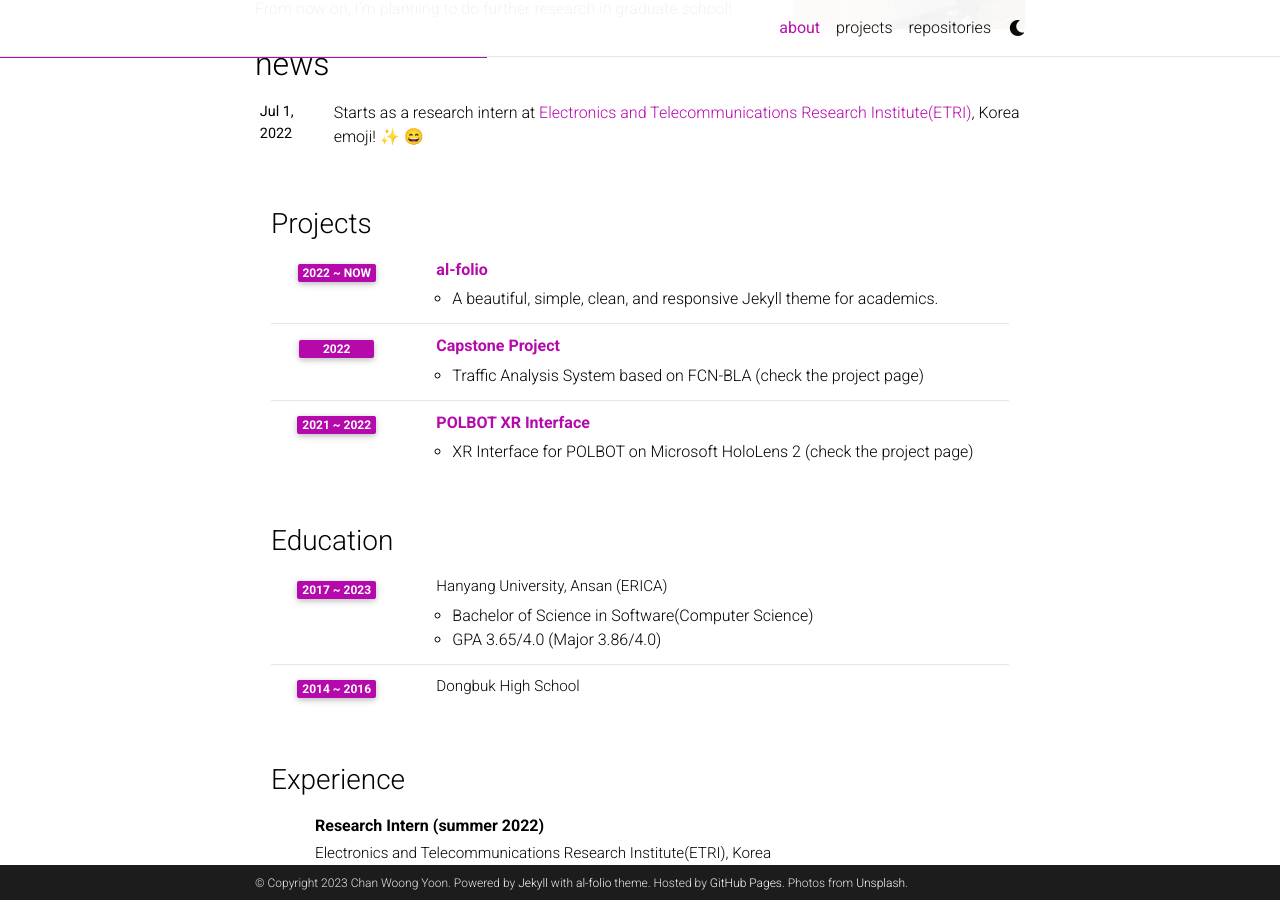
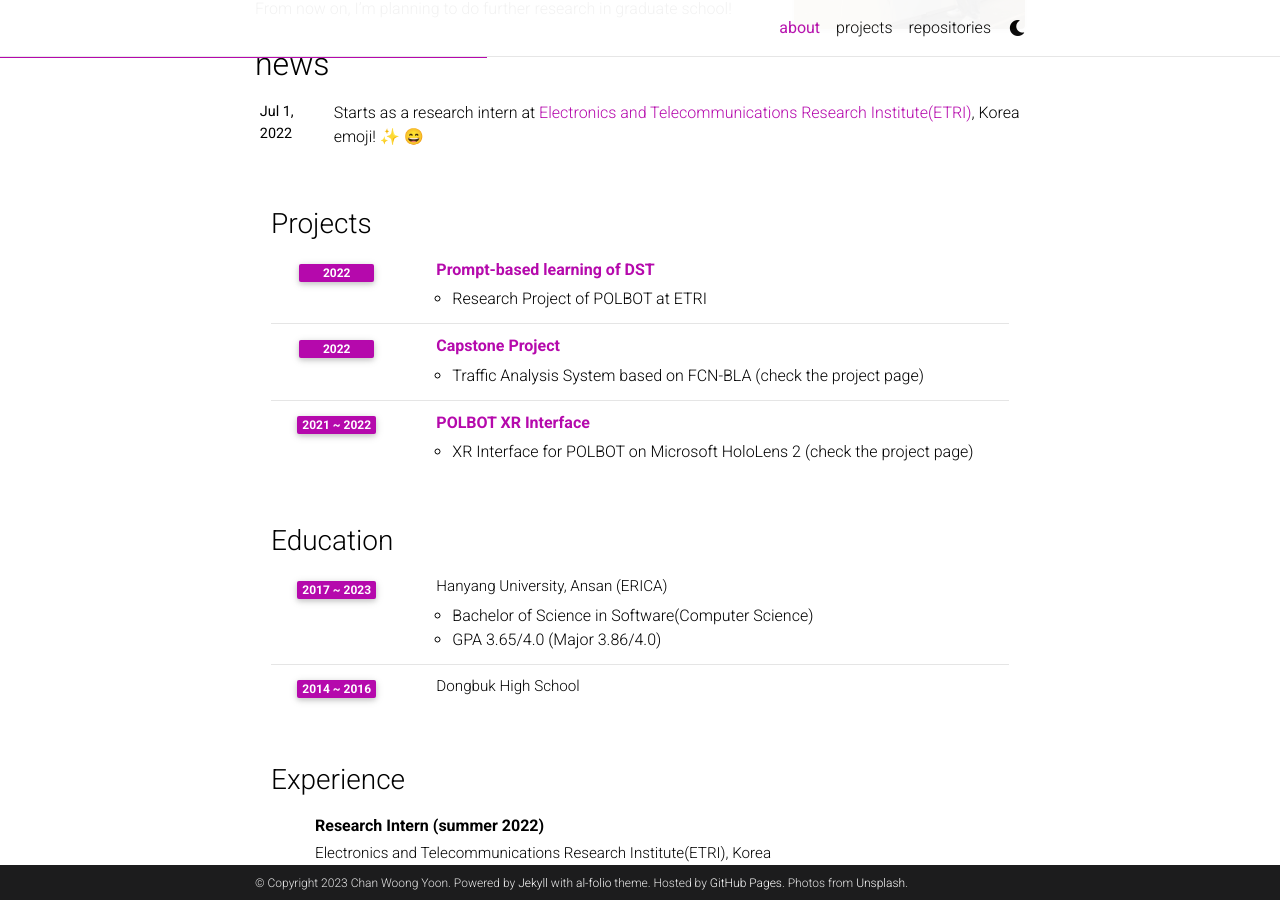
Before and after one commit to qicqock/qicqock.github.io, a Jekyll site: the page built from _pages/about.md, in a window 1280 px wide and 900 px high, scrolled down 420 px. Built offline with Jekyll 4.4.1, drawn with Linux system fonts in a browser that asks for light colours; full-size pictures stand in for the smaller copies a plugin makes; emoji names are drawn with the system emoji font; comment, search, counter and statistics services are not loaded; a style sheet for code colours, icons or effects is not loaded.

Commit message:
Update cv.yml

```diff
--- a/_data/cv.yml
+++ b/_data/cv.yml
@@ -1,9 +1,9 @@
 - title: Projects
   type: time_table
   contents:
-    - title: <a href="https://github.com/alshedivat/al-folio">al-folio</a>
-      year: 2022 ~ now
-      description: A beautiful, simple, clean, and responsive Jekyll theme for academics.
+    - title: <a href="https://qicqock.github.io/projects/1_project/">Prompt-based learning of DST</a>
+      year: 2022
+      description: Research Project of POLBOT at ETRI
     - title: <a href="https://qicqock.github.io/projects/2_project/">Capstone Project</a>
       year: 2022
       description: Traffic Analysis System based on FCN-BLA (check the project page)
```
